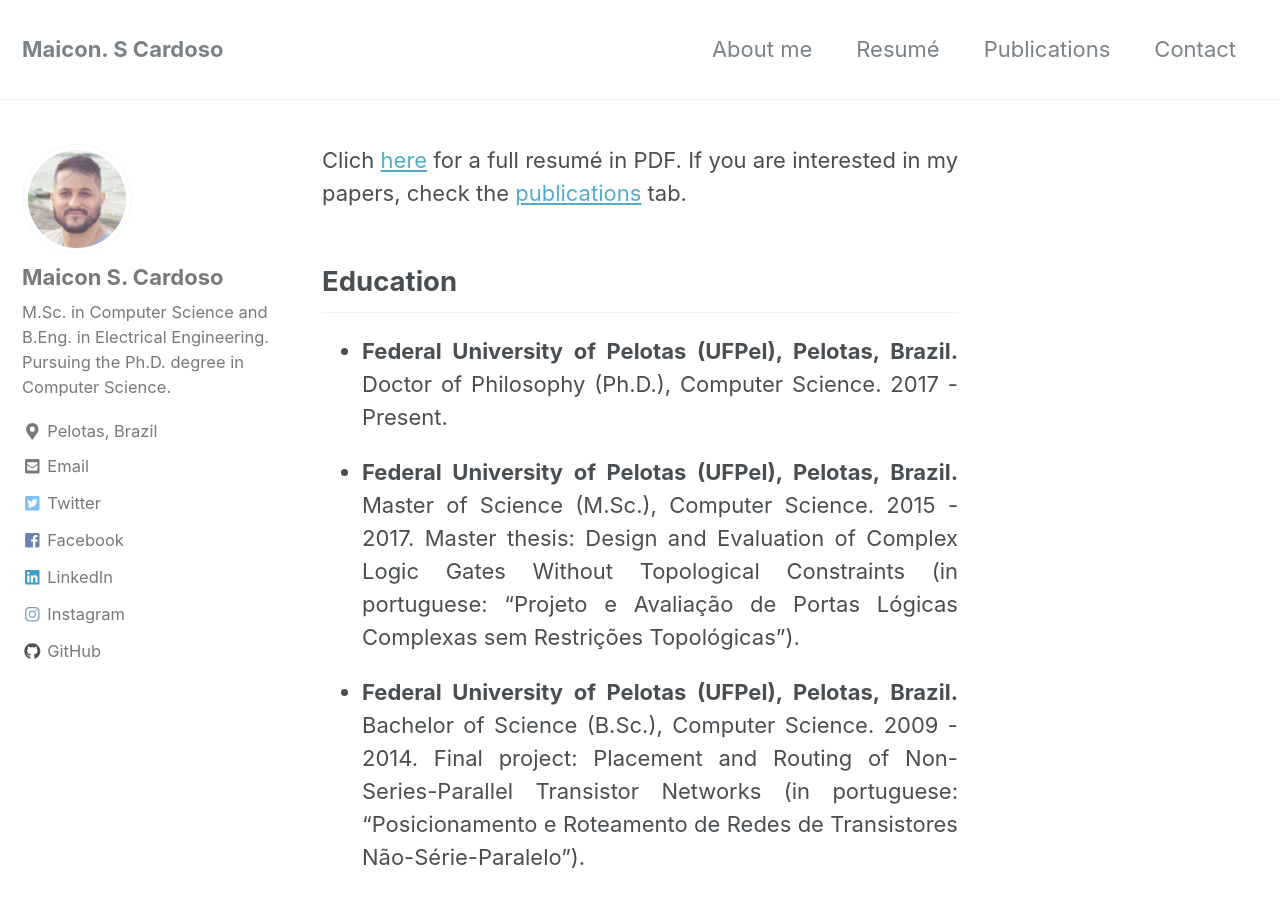
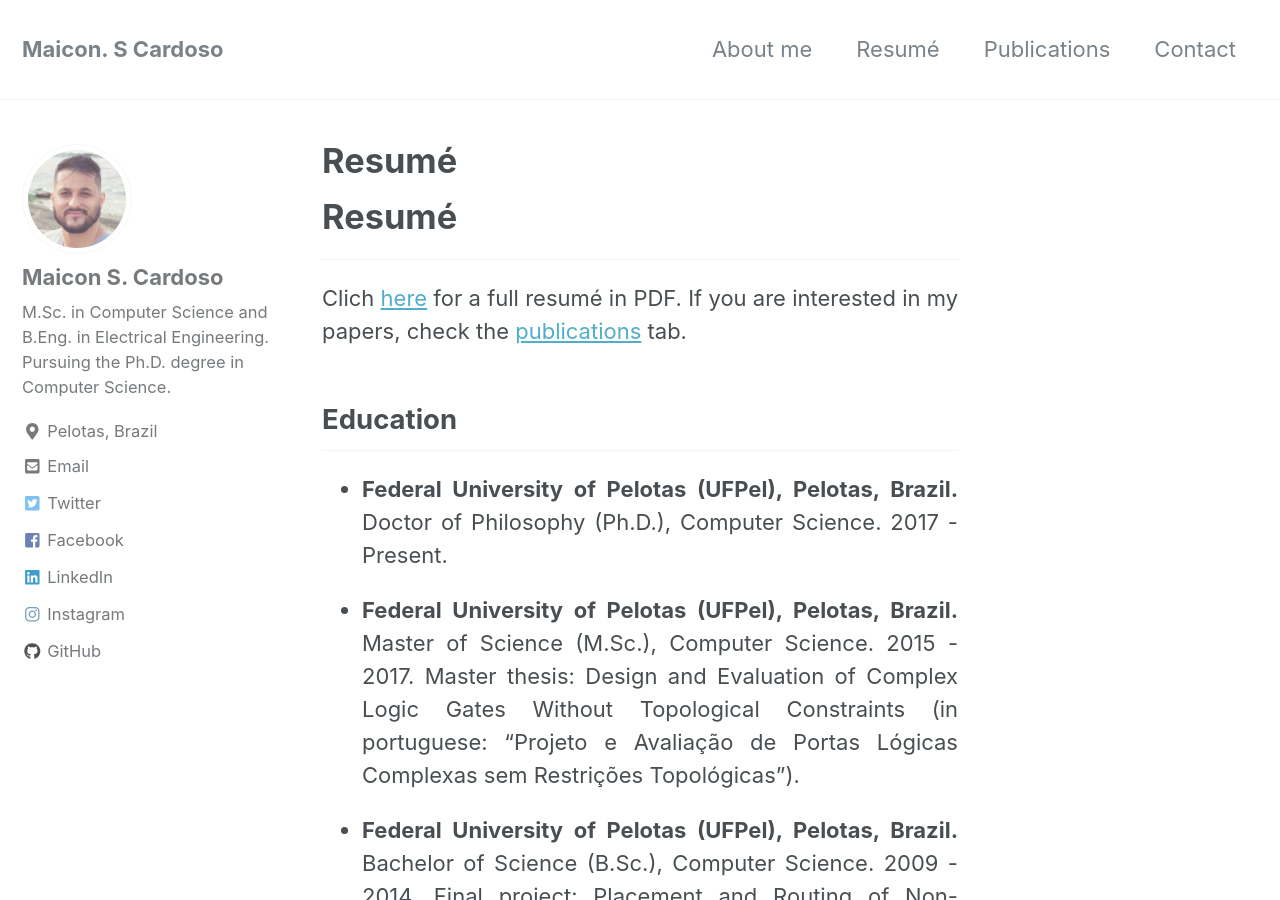
Before and after one commit to maiconsc/me, a Jekyll site: the page built from _pages/resume.MD, in a window 1280 px wide and 900 px high. Built offline with Jekyll 4.4.1, drawn with Linux system fonts in a browser that asks for light colours; nearby versions of some CDN libraries; our own code applies the rules of GitHub Pages for plain Markdown files.

Commit message:
testing resume title

```diff
--- a/_pages/resume.MD
+++ b/_pages/resume.MD
@@ -3,6 +3,10 @@ layout: single
 author_profile: true
 permalink: /resume/
 ---
+
+# Resumé
+{: .text-justify}
+<hr>
 
 Clich [here](/resume/) for a full resumé in PDF. If you are interested in my papers, check the [publications](/publications/) tab.
 {: .text-justify}
```
